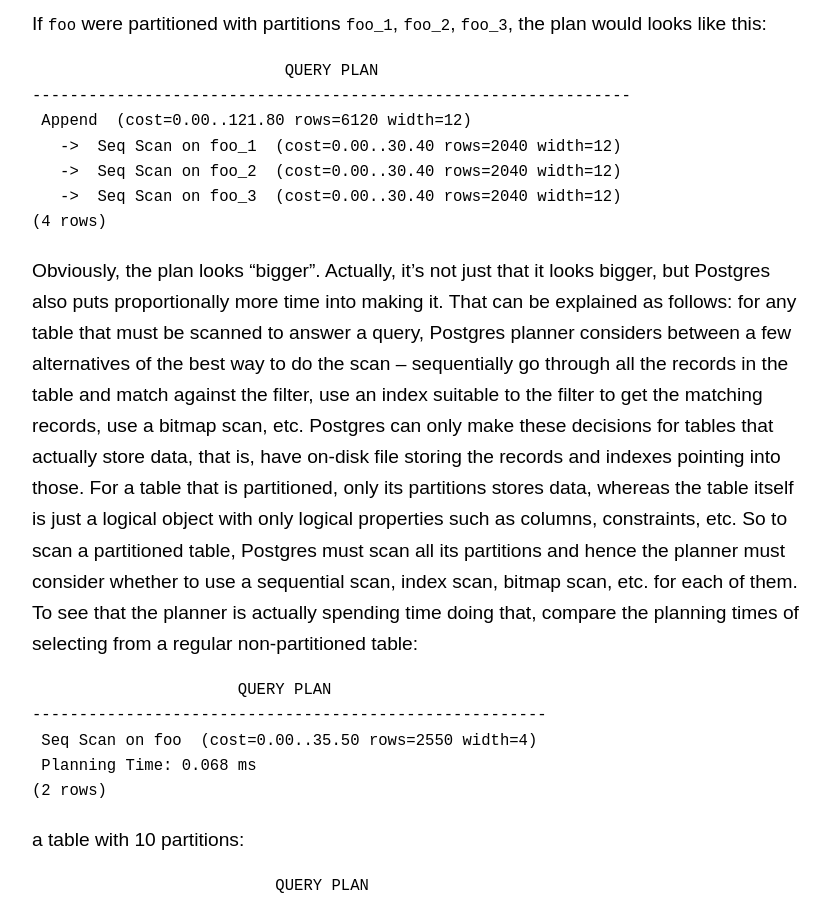
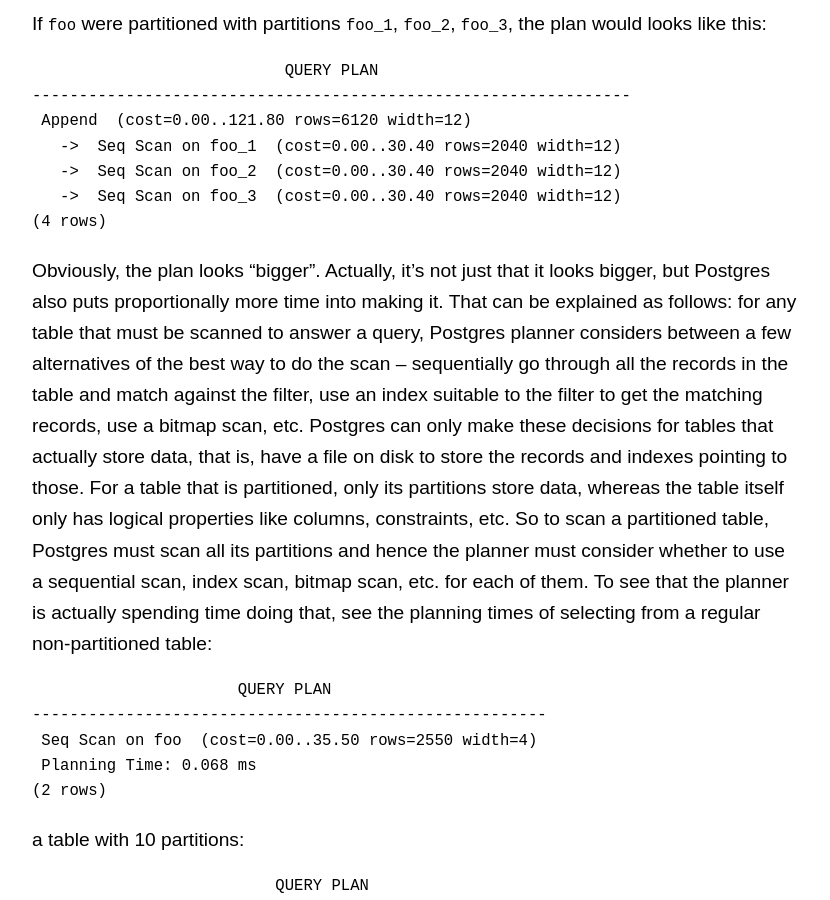
Before and after one commit to amitlan/website, a Jekyll site: the page built from writing/pg/partition-overhead/index.md, in a window 1280 px wide and 900 px high, scrolled down 932 px. Shown: the whole window, without its empty margins (224-1054 px from the left). Built offline with Jekyll 4.4.1, drawn with Linux system fonts in a browser that asks for light colours.

Commit message:
partition-overhead: update

````diff
--- a/writing/pg/partition-overhead/index.md
+++ b/writing/pg/partition-overhead/index.md
@@ -45,13 +45,13 @@ puts proportionally more time into making it.  That can be explained as follows:
 must be scanned to answer a query, Postgres planner considers between a few alternatives of the best
 way to do the scan -- sequentially go through all the records in the table and match against the
 filter, use an index suitable to the filter to get the matching records, use a bitmap scan, etc.
-Postgres can only make these decisions for tables that actually store data, that is, have on-disk
-file storing the records and indexes pointing into those.  For a table that is partitioned, only its
-partitions stores data, whereas the table itself is just a logical object with only logical properties
-such as columns, constraints, etc.  So to scan a partitioned table, Postgres must scan all its
-partitions and hence the planner must consider whether to use a sequential scan, index scan, bitmap scan,
-etc. for each of them.  To see that the planner is actually spending time doing that, compare the
-planning times of selecting from a regular non-partitioned table:
+Postgres can only make these decisions for tables that actually store data, that is, have a file on
+disk to store the records and indexes pointing to those.  For a table that is partitioned, only its
+partitions store data, whereas the table itself only has logical properties like columns, constraints,
+etc.  So to scan a partitioned table, Postgres must scan all its partitions and hence the planner must
+consider whether to use a sequential scan, index scan, bitmap scan, etc. for each of them.  To see that
+the planner is actually spending time doing that, see the planning times of selecting from a regular
+non-partitioned table:
 
 ```
                       QUERY PLAN
````
